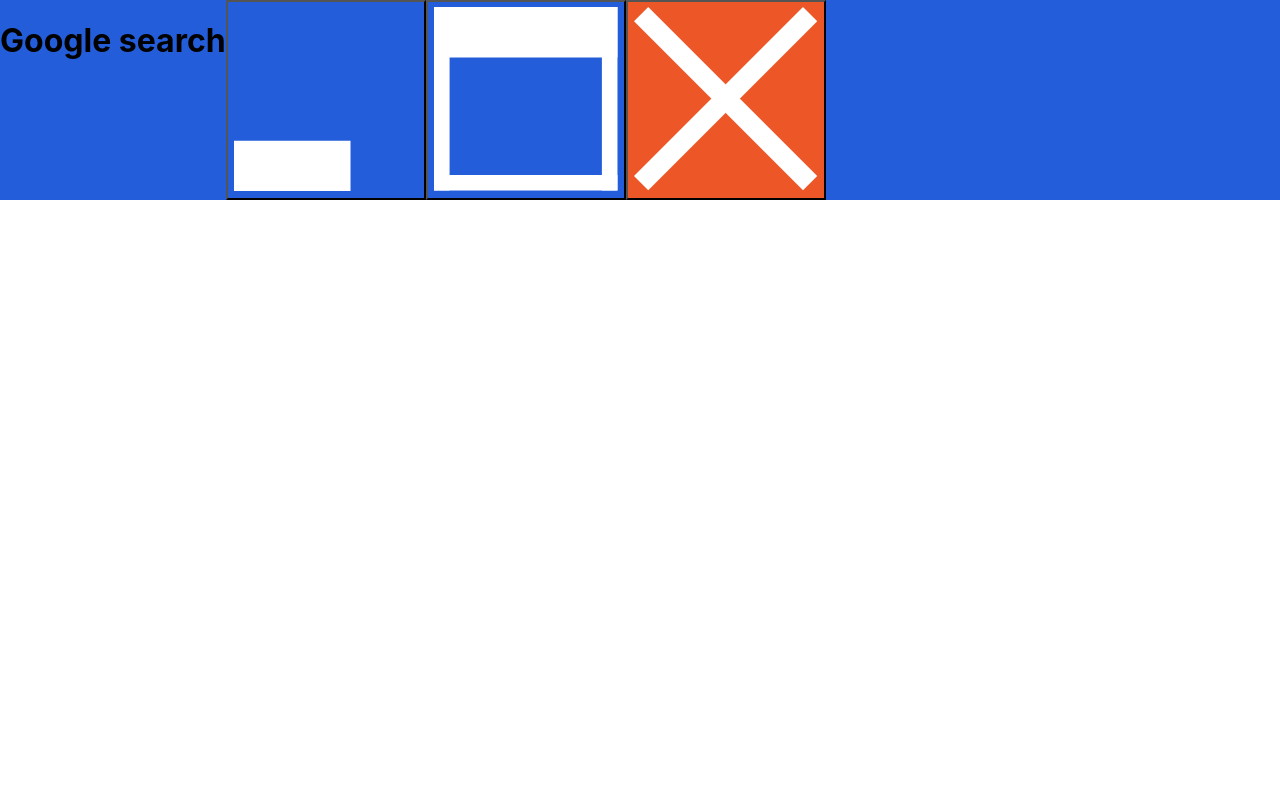
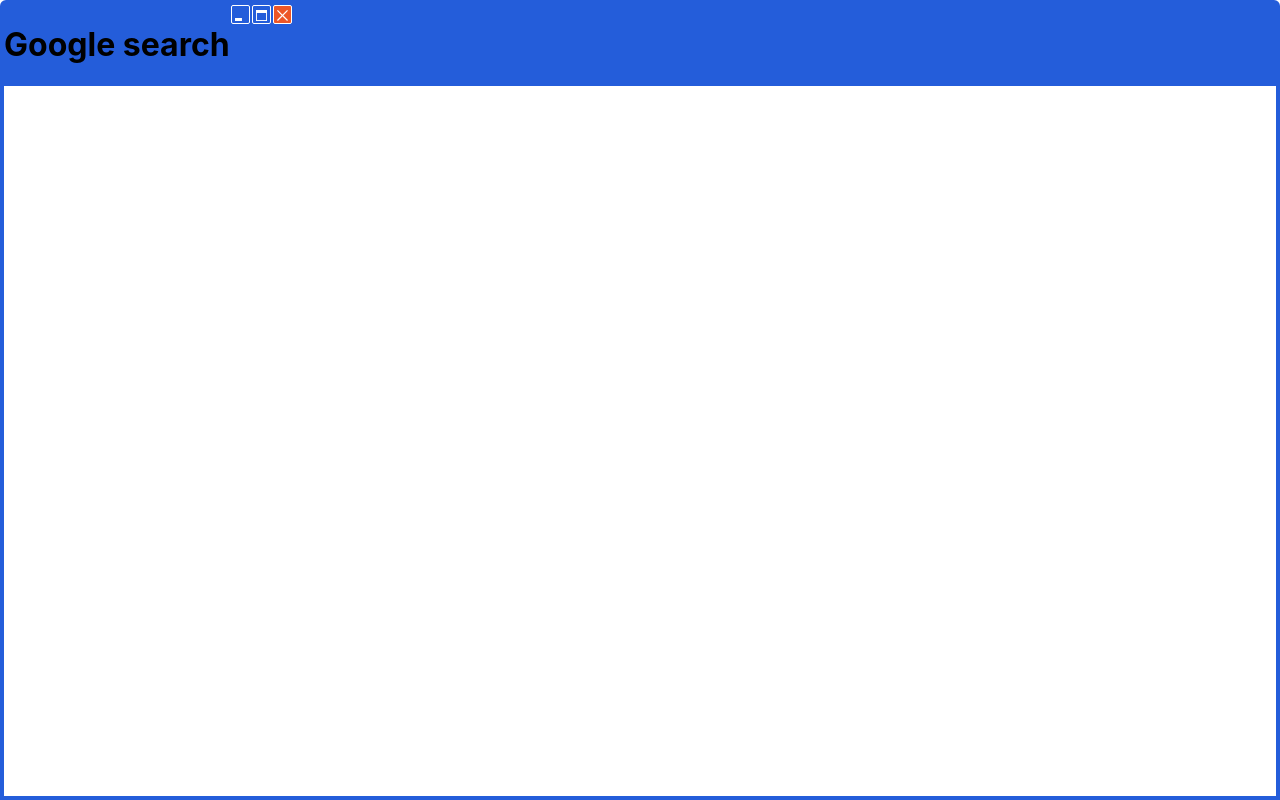
Before and after one commit to shishaltojo/im-feeling-lucky, a React (Create React App) app: page / in a window 1280 px wide. Built offline with nearby package versions, Linux system fonts and the light colour scheme.

Commit message:
Styling TopBar buttons

```diff
--- a/src/components/TopBar/index.js
+++ b/src/components/TopBar/index.js
@@ -15,8 +15,17 @@
   flex-direction: row;
 
   button {
-    width: 200px;
-    height: 200px;
+    width: 19px;
+    height: 19px;
+
+    padding: 3px;
+    margin: 1px;
+
+    border-color: white;
+    border-style: solid;
+    border-width: 1px;
+
+    border-radius: 2px;
   }
 
   #minimize-button,
--- a/src/components/Window/index.js
+++ b/src/components/Window/index.js
@@ -1,10 +1,23 @@
 import React from 'react';
 import styled from 'styled-components';
+
+import theme from '../../utils/theme';
 
 // Components
 import TopBar from '../TopBar';
 
-const StyledComponent = styled.div``;
+const StyledComponent = styled.div`
+  width: 100vw;
+  height: 100vh;
+
+  box-sizing: border-box;
+
+  border-color: ${theme.palette.primary.main};
+  border-style: solid;
+  border-width: 4px;
+  border-top-left-radius: ${theme.rounding.default};
+  border-top-right-radius: ${theme.rounding.default};
+`;
 
 const Window = ({ children }) => {
   return (
--- a/src/utils/theme.js
+++ b/src/utils/theme.js
@@ -7,6 +7,9 @@
       main: '#ED5627',
     }
   },
+  rounding: {
+    default: '6px',
+  },
 };
 
 export default theme;
```
